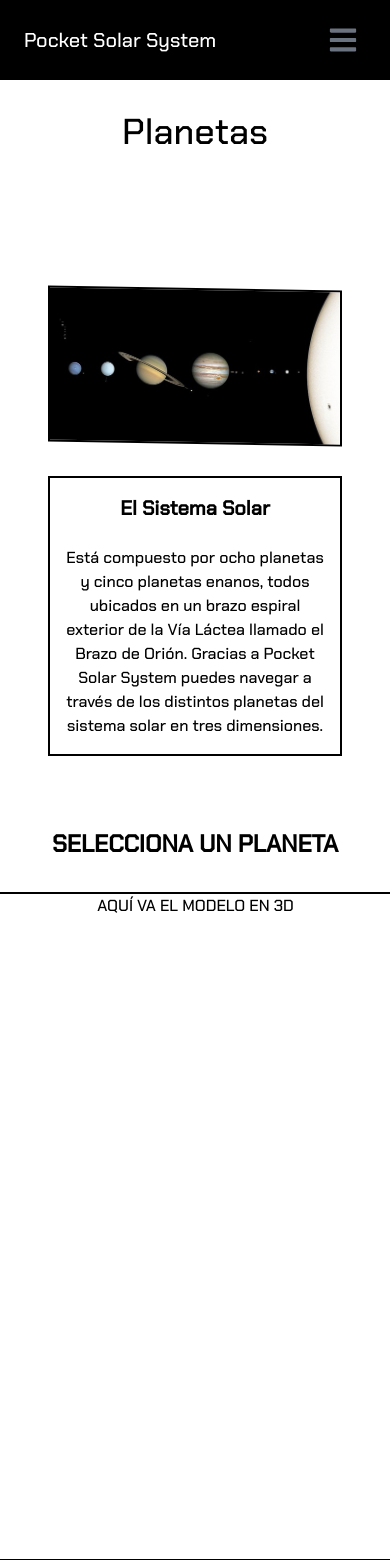
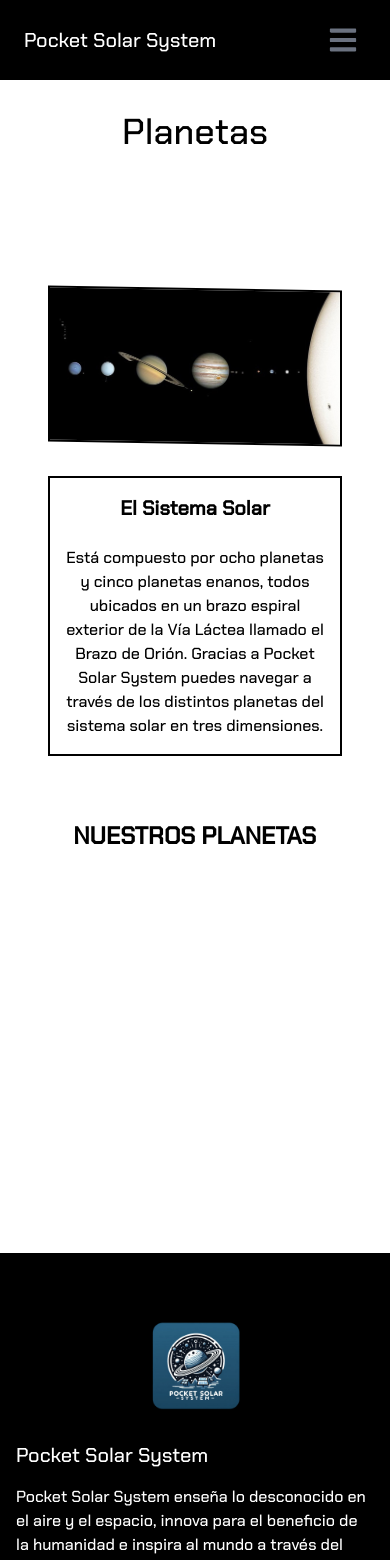
Before and after one commit to PocketSolarSystem/PocketSolarSystem, a Next.js app: page /planetas/acerca-de-los-planetas in a window 390 px wide. Shown: the top 1560 px of the page. Built offline with nearby package versions, Linux system fonts and the light colour scheme.

Commit message:
Cambio mostrar movil

```diff
--- a/src/app/utilidades/ui/componenteSelector/ComponenteSelector.tsx
+++ b/src/app/utilidades/ui/componenteSelector/ComponenteSelector.tsx
@@ -2,7 +2,7 @@ import { ColumnaSelector } from "./columnaSelector/ColumnaSelector"
 
 export function ComponenteSelector({listaCortada1, listaCortada2}:{listaCortada1:Array<any>, listaCortada2:Array<any>}){
     return (
-        <div className="mt-8 mb-8 p-2">
+        <div className="hidden md:block mt-8 mb-8 p-2">
             <h2 className="text-2xl mt-8 mb-4 text-center">
                 <strong>SELECCIONA UN PLANETA</strong>
             </h2>
```
